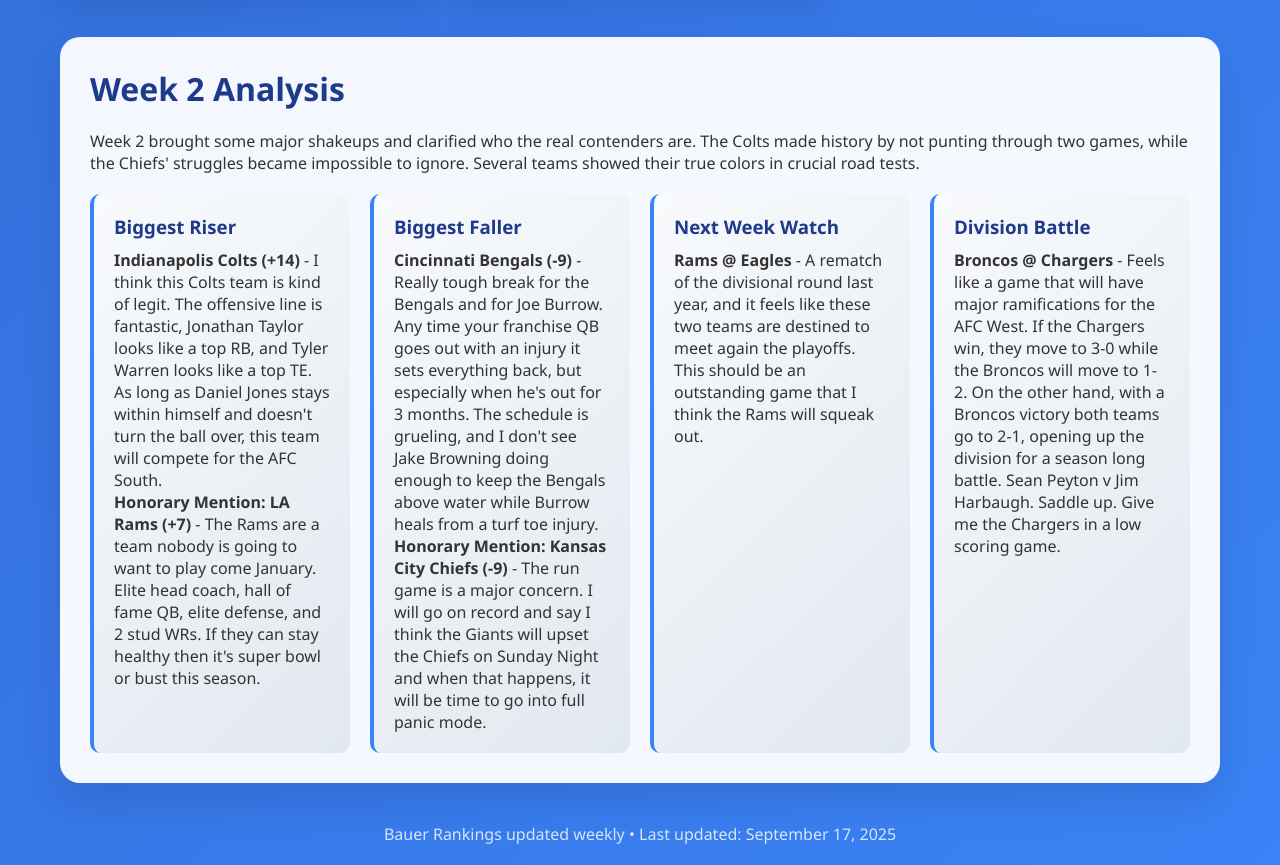
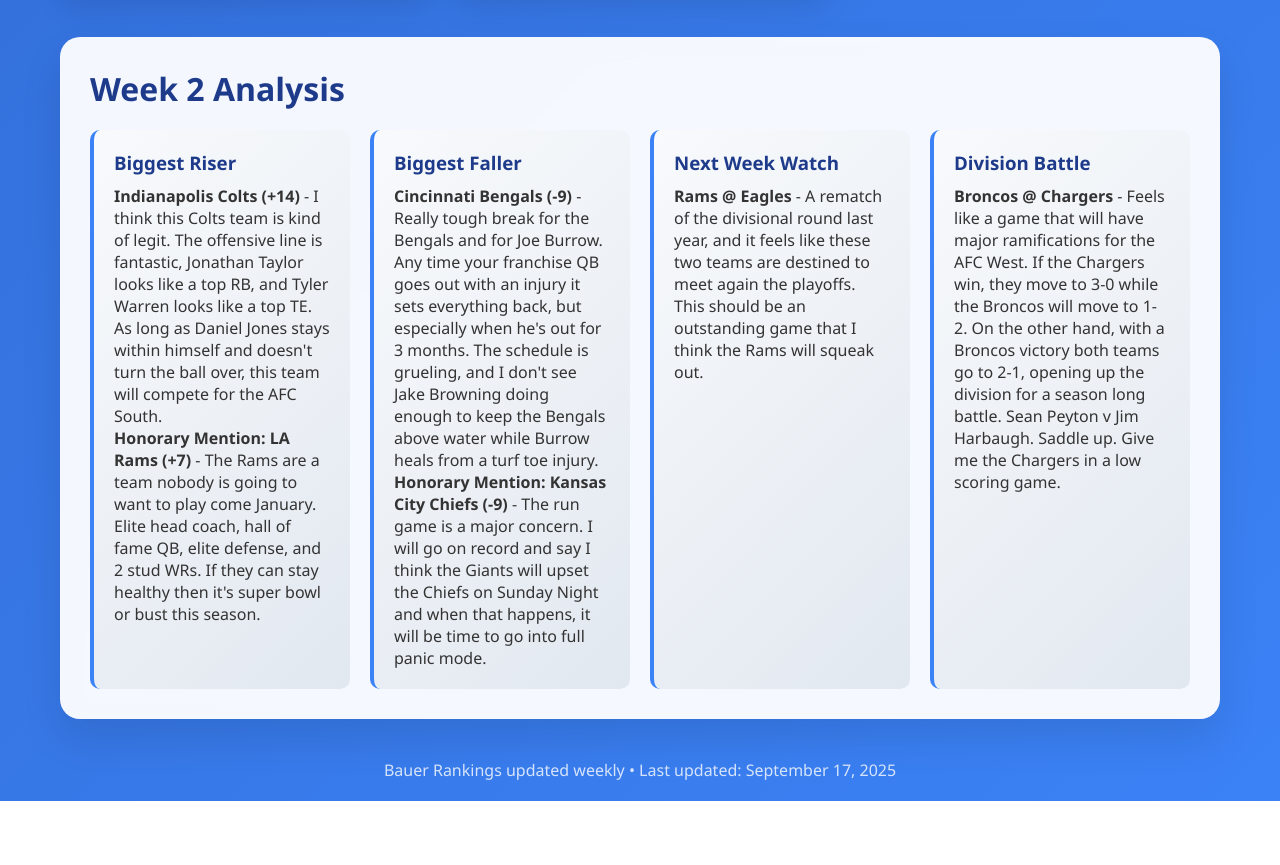
Before and after one commit to abau0708/NFL-Bauer-Rankings, a plain HTML site: page index.html in a window 1280 px wide. Shown: the part 6880-7745 px from the top of the page. After the commit the page ends 7681 px from the top, so only its background shows below. Drawn offline with Linux system fonts and the light colour scheme.

Commit message:
Update index.html

```diff
--- a/index.html
+++ b/index.html
@@ -617,7 +617,6 @@
 
         <div class="analysis-section">
             <h2>Week 2 Analysis</h2>
-            <p>Week 2 brought some major shakeups and clarified who the real contenders are. The Colts made history by not punting through two games, while the Chiefs' struggles became impossible to ignore. Several teams showed their true colors in crucial road tests.</p>
 
             <div class="week-highlights">
                 <div class="highlight-card">
```
